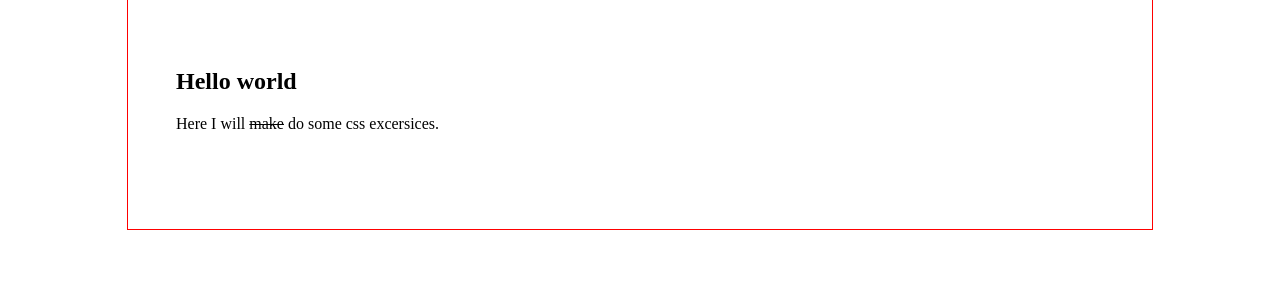
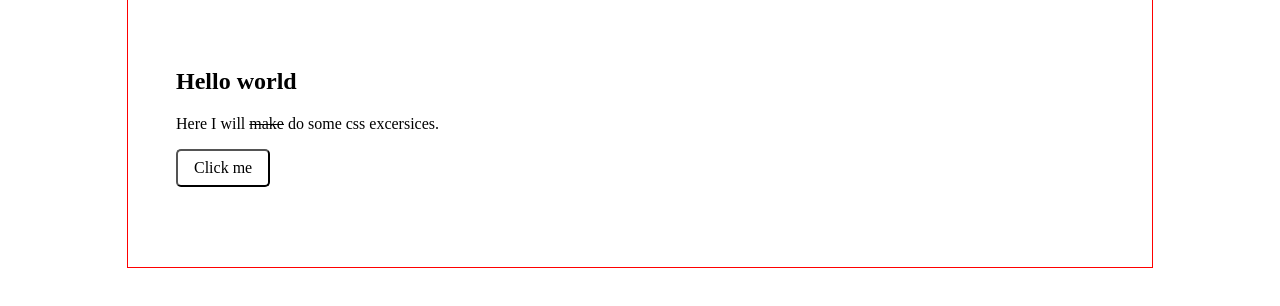
Before and after one commit to danie1st/danie1st.github.io, a plain HTML site: page index.html in a window 1280 px wide. Drawn offline with Linux system fonts and the light colour scheme.

Commit message:
Add styled button

```diff
--- a/index.html
+++ b/index.html
@@ -12,6 +12,7 @@
 		<section class="hero">
 			<h2>Hello world</h2>
 			<p>Here I will <del>make</del> do some css excersices.</p>
+			<button>Click me</button>
 		</section>
 	</main>
 </body>
--- a/style.css
+++ b/style.css
@@ -1,5 +1,13 @@
 @import 'stylesheets/reset.css';
 @import 'stylesheets/helper.css';
+
+:root {
+	--radius: 5px;
+}
+
+body {
+	font: auto Roboto;
+}
 
 .body__main {
 	width: 80%;
@@ -9,3 +17,10 @@
 .hero {
 	padding: 3em 3em 5em;
 }
+
+button {
+	font: unset; /* size: inherit, family: initial ... */
+	padding: .5em 1em;
+	background: #fff0;
+	border-radius: var(--radius);
+}
```
